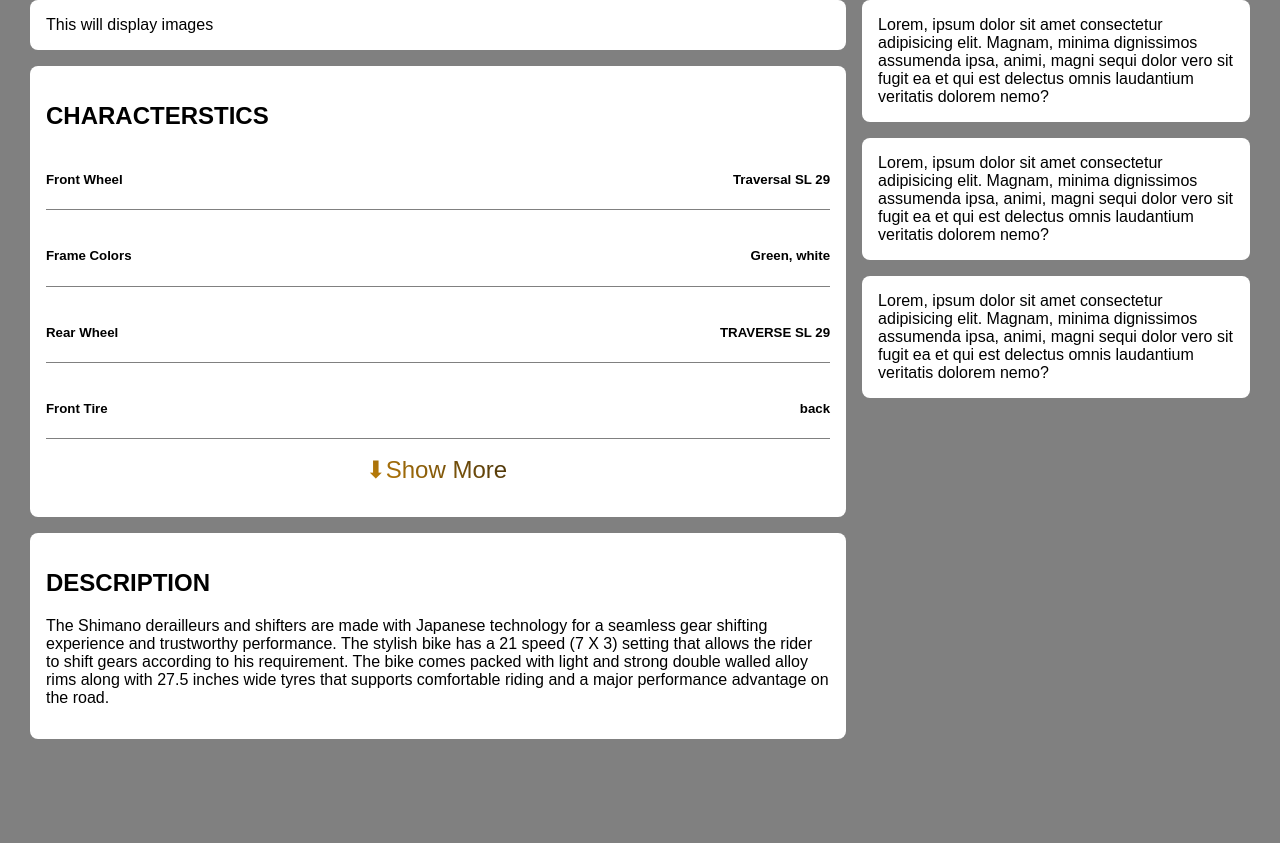
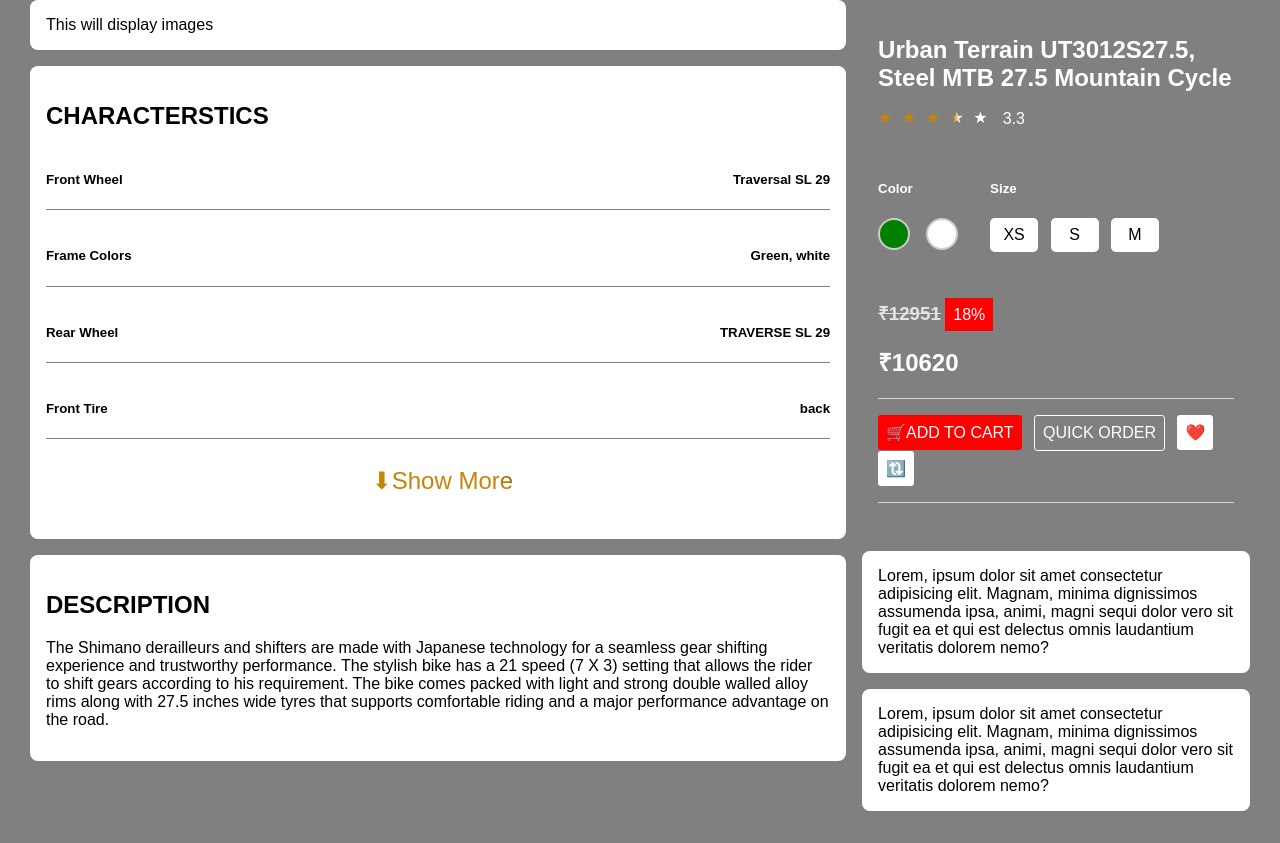
Before and after one commit to AkshaykumarLilani/OnlineBicycleShop, a website: page Pages/ItemPage/index.html in a window 1280 px wide. Before the commit the page ends 800 px from the top, so only its background shows below. Drawn offline with Linux system fonts and the light colour scheme.

Commit message:
order pricing details added to item page

```diff
--- a/Pages/ItemPage/index.html
+++ b/Pages/ItemPage/index.html
@@ -22,9 +22,40 @@
       </div>
       <div>
         <div id="order-item" class="card">
-          Lorem, ipsum dolor sit amet consectetur adipisicing elit. Magnam,
-          minima dignissimos assumenda ipsa, animi, magni sequi dolor vero sit
-          fugit ea et qui est delectus omnis laudantium veritatis dolorem nemo?
+          <h2 id="item-name"></h2>
+          <div class="cycle-rating">
+            <ul class="stars">
+              <li class="star">&#9733;</li>
+              <li class="star">&#9733;</li>
+              <li class="star">&#9733;</li>
+              <li class="star">&#9733;</li>
+              <li class="star">&#9733;</li>
+            </ul>
+            <span class="rating-value">0.0</span>
+          </div>
+          <div id="color-and-size">
+            <div id="item-color">
+              <h5>Color</h5>
+              <div></div>
+            </div>
+            <div id="item-size">
+              <h5>Size</h5>
+              <div>
+                <button class="size-button">XS</button>
+                <button class="size-button">S</button>
+                <button class="size-button">M</button>
+              </div>
+            </div>
+          </div>
+          <h3 class="striked-off"></h3>
+          <span id="item-discount" class="red-and-white"></span>
+          <h2 id="item-price"></h2>
+          <div id="order-buttons">
+            <button class="red-and-white">🛒ADD TO CART</button>
+            <button class="hollow">QUICK ORDER</button>
+            <button>❤️</button>
+            <button>🔃</button>
+          </div>
         </div>
         <div class="card">
           Lorem, ipsum dolor sit amet consectetur adipisicing elit. Magnam,
--- a/Pages/ItemPage/scripts/index.js
+++ b/Pages/ItemPage/scripts/index.js
@@ -15,7 +15,7 @@
   description:
     "The Shimano derailleurs and shifters are made with Japanese technology for a seamless gear shifting experience and trustworthy performance. The stylish bike has a 21 speed (7 X 3) setting that allows the rider to shift gears according to his requirement. The bike comes packed with light and strong double walled alloy rims along with 27.5 inches wide tyres that supports comfortable riding and a major performance advantage on the road.",
   year: 2090,
-  rating: 4.9,
+  rating: 3.3,
   price: 10620.0,
   category: "active",
 };
@@ -25,7 +25,13 @@
   "#item-characterstics > div"
 );
 const itemDescription = document.querySelector("#item-description");
-console.log(itemDescription);
+const itemName = document.querySelector("#item-name");
+const itemRating = document.querySelector(".rating-value");
+const itemColor = document.querySelector("#item-color > div");
+const itemSize = document.querySelector("#item-size > div");
+const strikedOffPrice = document.querySelector(".striked-off");
+const itemDiscount = document.querySelector("#item-discount");
+const itemPrice = document.querySelector("#item-price");
 
 //?function to show characterstics of bike
 function showCharacterstics(bike) {
@@ -68,7 +74,6 @@
 function handleToggleView({ target }) {
   const { textContent } = target;
 
-  console.log(lastTwoItems);
   switch (textContent) {
     case "⬇Show More":
       target.textContent = "⬆Show Less";
@@ -94,12 +99,51 @@
   desc.textContent = description;
   itemDescription.append(desc);
 }
+//? function to show rating of item
+function showRating() {
+  const { rating } = bike;
+  const stars = document.querySelectorAll(".star");
+  let i;
+  for (i = 0; i < Math.floor(rating); i++)
+    stars[i].style.backgroundColor = "#c68409";
+  if (rating - i > 0) {
+    const percentage = Math.floor((rating - i) * 100);
+    stars[
+      i
+    ].style.backgroundImage = `linear-gradient(to right, #c68409 ${percentage}%,#fff ${
+      100 - percentage
+    }%)`;
+  }
+}
+//?function to show color:
+function showColors() {
+  bike.frame_colors.forEach((color) => {
+    const colorBtn = document.createElement("button");
+    colorBtn.style.backgroundColor = color;
+    colorBtn.classList.add("color-button");
+    itemColor.append(colorBtn);
+  });
+}
+//? function to show discount and striked off price;
+function showDiscount() {
+  const discount = Math.floor(Math.random() * 11) + 10;
+  itemDiscount.textContent = `${discount}%`;
+  const markedUpPrice = Math.floor(bike.price * (100 / (100 - discount)));
+  strikedOffPrice.textContent = `₹${markedUpPrice}`;
+}
 
 //!function calls
 showCharacterstics(bike);
 showItemDescription(bike);
+showRating();
+showColors();
+showDiscount();
 //!hiding the last two characterstics
 const lastTwoItems = document.querySelectorAll(
   "#item-characterstics > div > div:nth-last-child(-n+3)"
 );
 lastTwoItems.forEach((item) => (item.style.display = "none"));
+//! setting initial Data
+itemName.textContent = bike.title;
+itemRating.textContent = bike.rating;
+itemPrice.textContent = `₹${bike.price}`;
--- a/Pages/ItemPage/styles/index.css
+++ b/Pages/ItemPage/styles/index.css
@@ -9,7 +9,22 @@
 #item-characterstics {
   padding: 1em;
 }
-
+#order-item {
+  background-color: grey;
+  color: white;
+}
+#item-name {
+  margin-bottom: 0;
+}
+#color-and-size {
+  display: flex;
+  gap: 1em;
+}
+#order-buttons {
+  border-top: 1px solid rgb(218, 209, 209);
+  border-bottom: 1px solid rgb(218, 209, 209);
+  padding: 1em 0;
+}
 /* classes */
 .card {
   background-color: white;
@@ -26,15 +41,72 @@
 }
 .golden-button {
   border: none;
-  background-image: linear-gradient(45deg, #c68409, #422f0b);
+  background-image: linear-gradient(45deg, #c68409 75%, #422f0b);
   background-clip: text;
   -webkit-background-clip: text;
   -webkit-text-fill-color: transparent;
   font-size: 1.5em;
   margin-left: 40%;
 }
-
+.cycle-rating {
+  display: flex;
+  font-size: 1em;
+}
+.stars {
+  list-style-type: none;
+  padding: 0;
+}
+.star {
+  display: inline;
+  background-color: white;
+  margin-right: 5px;
+  background-clip: text;
+  -webkit-background-clip: text;
+  -webkit-text-fill-color: transparent;
+}
+.rating-value {
+  font-size: 1em;
+  padding-top: 1.1em;
+  margin-left: 10px;
+}
+.color-button {
+  height: 2em;
+  width: 2em;
+  margin-right: 1em;
+  border: 2px solid rgb(208, 202, 202);
+  border-radius: 50%;
+}
+.size-button {
+  border: none;
+  border-radius: 0.3em;
+  width: 3em;
+  font-size: 1em;
+}
+.striked-off {
+  display: inline;
+  color: rgb(230, 226, 226);
+  text-decoration: line-through;
+}
+.red-and-white {
+  background-color: red;
+  border: none;
+  color: white;
+  padding: 0.5em;
+}
+.hollow {
+  background: transparent;
+  border: 1px solid white;
+  color: white;
+}
 /* elements */
+button {
+  font-size: 1em;
+  padding: 0.5em;
+  border-radius: 0.2em;
+  background-color: white;
+  border: none;
+  margin-right: 0.5em;
+}
 button:hover {
   cursor: pointer;
 }
```
